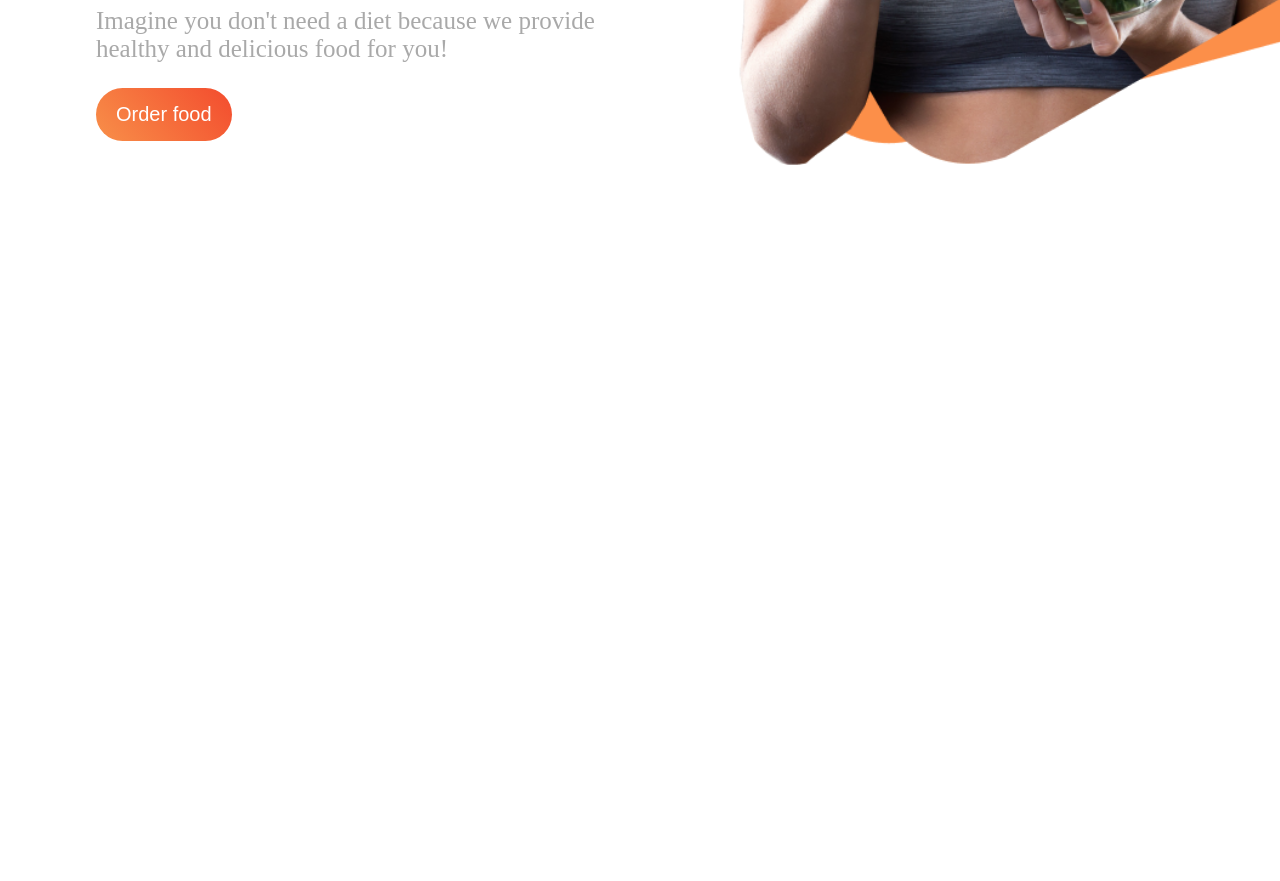
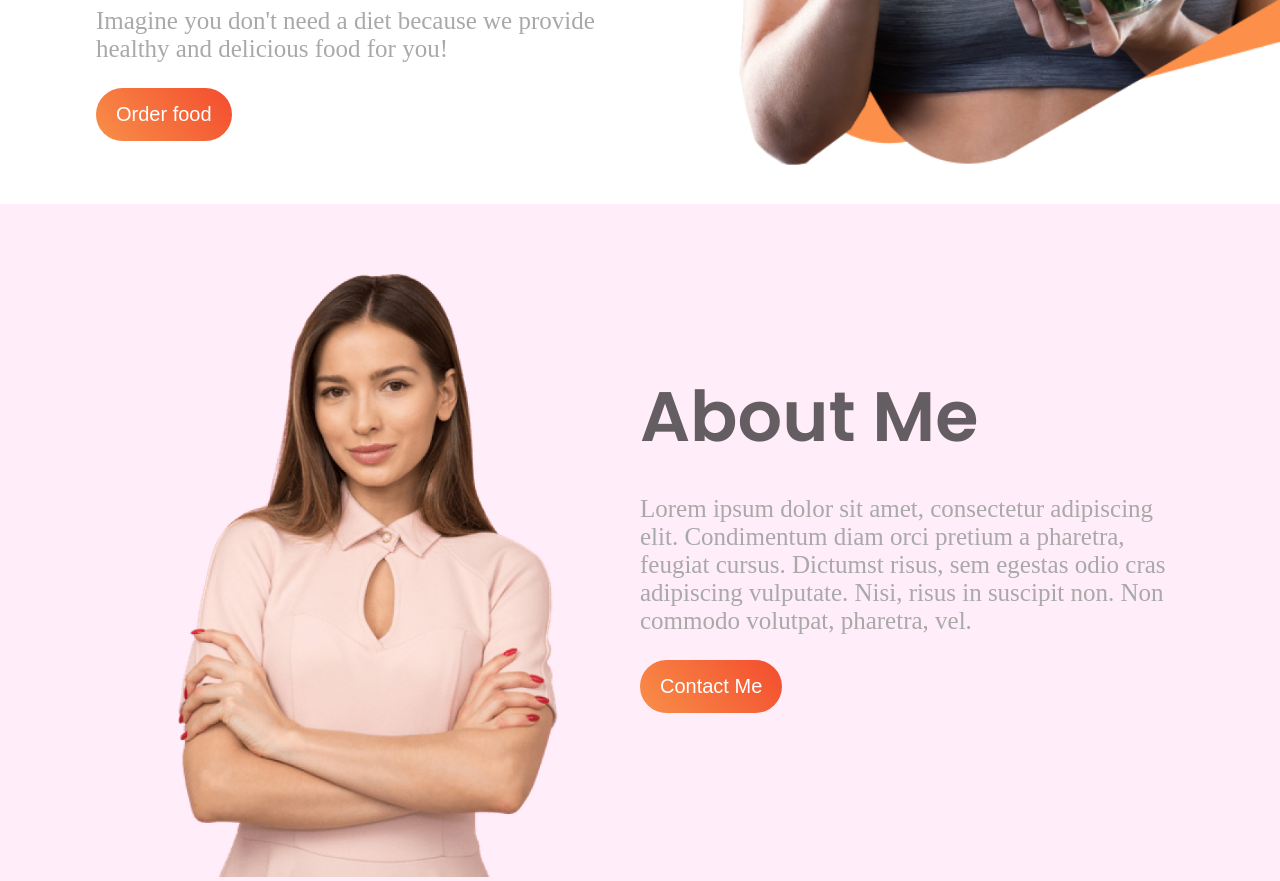
Before and after one commit to rkhademul8/food-network, a plain HTML site: page index.html in a window 1280 px wide. Shown: the part 708-1589 px from the top of the page. Before the commit the page ends 912 px from the top, so only its background shows below. Drawn offline with Linux system fonts and the light colour scheme.

Commit message:
upto_about_with_media_que

```diff
--- a/index.html
+++ b/index.html
@@ -9,8 +9,9 @@
     <title>Food Network</title>
 </head>
 <body>
+    <!-- First part start  -->
     <section>
-        <div class="healthy_food">
+        <div class="custom_width">
             <div class="food_content">
                 <h1><span style="color: #F89249;">Skip</span> The Diet, </h1>
             <h1>Just Eat Healthy </h1>
@@ -26,5 +27,31 @@
             </div>
         </div>
     </section>
+
+    <!-- First part end  -->
+
+    <!-- About part start -->
+
+    <section class="about_bg_img">
+        <div class="custom_width">
+            <div class="about_img food_bg_img" style="display: block; text-align: center;"><img src="images/female/Person Image.png" alt=""></div>
+            <div class="food_content">
+                <h1>About Me</h1>
+                <div class="cus_padding">
+                    <p>Lorem ipsum dolor sit amet, consectetur adipiscing
+                        elit. Condimentum diam orci pretium a pharetra,
+                        feugiat cursus. Dictumst risus, sem egestas odio cras
+                        adipiscing vulputate. Nisi, risus in suscipit non. Non
+                        commodo volutpat, pharetra, vel.</p>
+                </div>
+                <button><a href="https://www.linkedin.com/in/khademul-islam-60a848154/" target="_blank" style="text-decoration: none; color: #fff; font-size: 20px;">Contact Me</a></button>
+            </div>
+
+        </div>
+    </section>
+
+    <!-- About part end -->
+
+
 </body>
 </html>
--- a/style.css
+++ b/style.css
@@ -15,7 +15,7 @@ p{
 .cus_padding{
     padding: 25px 0px;
 }
-.healthy_food{
+.custom_width{
     display: flex;
     width: 85%;
     margin: auto;
@@ -38,10 +38,23 @@ button{
 .food_bg_img img{
     width: 800px;
 }
+.about_bg_img{
+    background-image: url(images/shapes/Frame59.jpg);
+    background-repeat: no-repeat;
+    background-position: center;
+}
+
+.about_img img{
+    width: 380px;
+    padding-top: 70px;
+}
+
+
+
 
 
 @media only screen and (max-width: 500px) {
-    .healthy_food{
+    .custom_width{
         display: block;
     }
 
```
Also changed, not shown: images/shapes/Frame58.jpg (renamed from images/shapes/Frame 58.jpg), images/shapes/Frame59.jpg (renamed from images/shapes/Frame 59.jpg).
